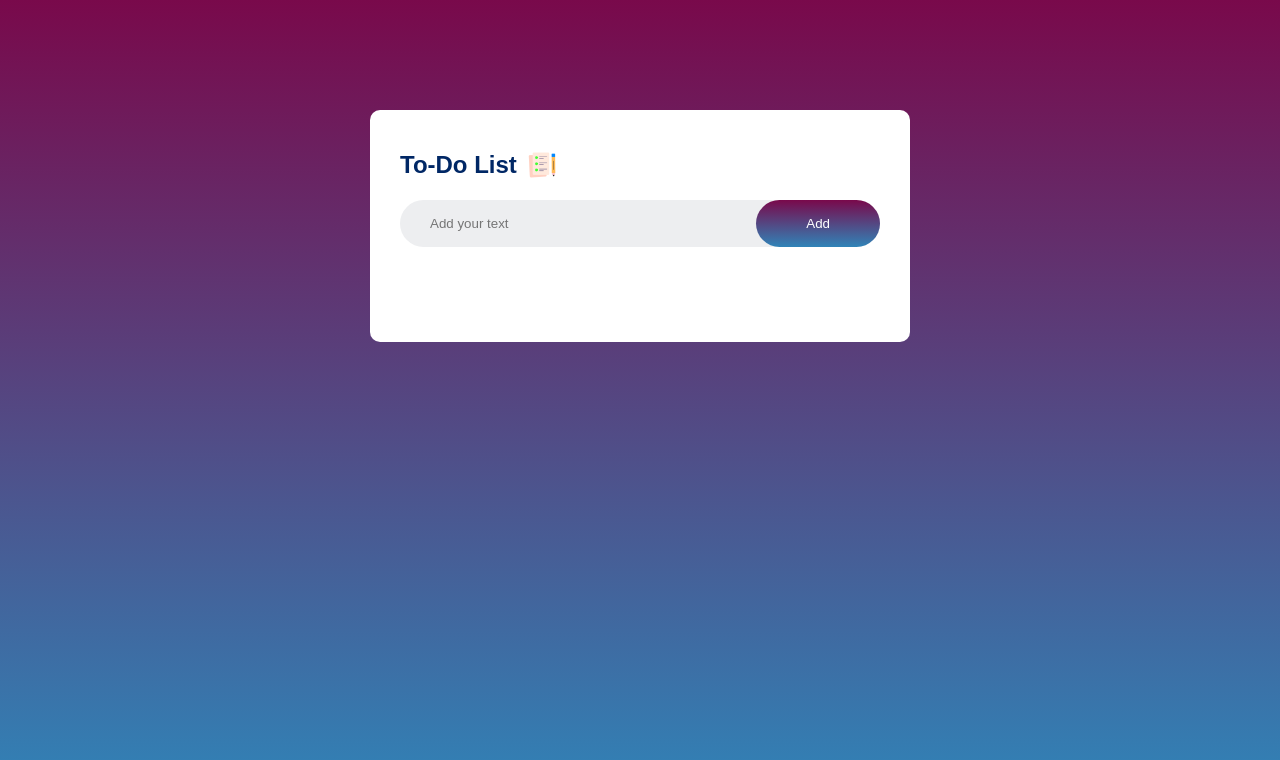
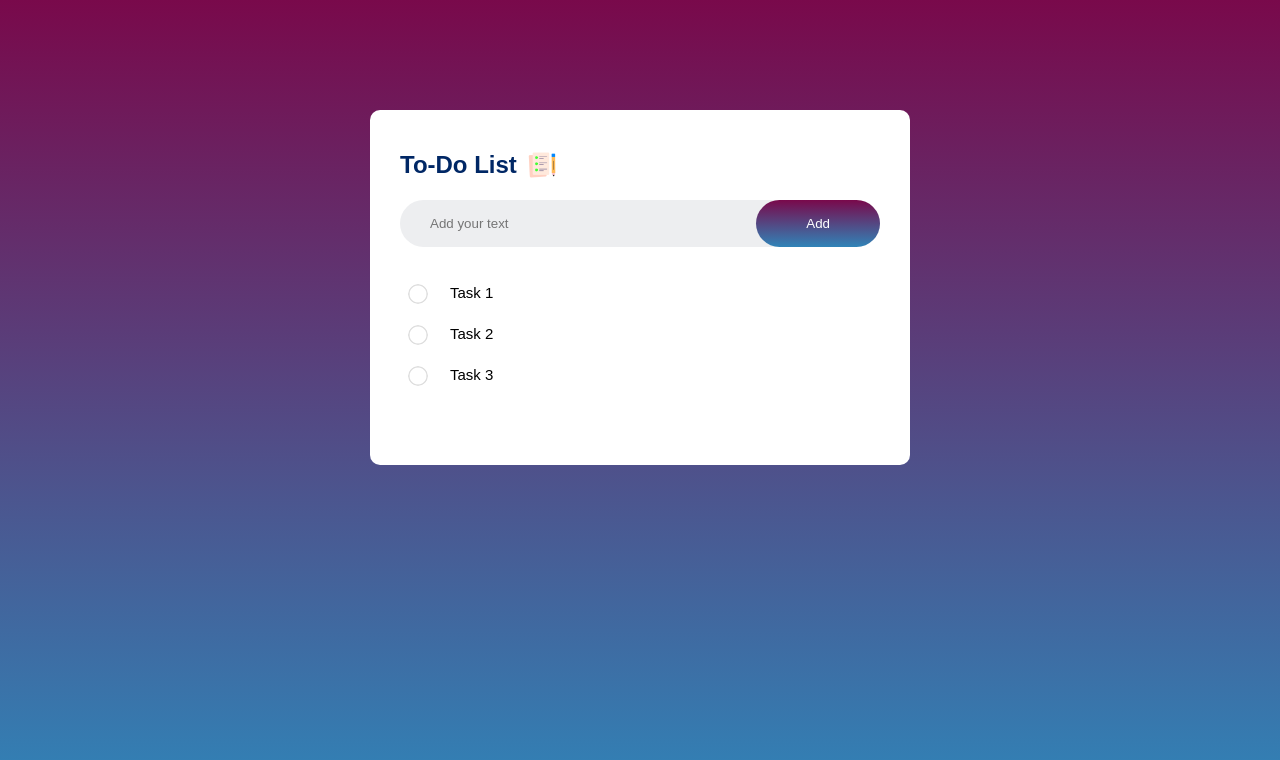
Before and after one commit to JosueSalazaku/to-do-app2, a plain HTML site: page index.html in a window 1280 px wide. Drawn offline with Linux system fonts and the light colour scheme.

Commit message:
Clock-Analog

```diff
--- a/index.html
+++ b/index.html
@@ -16,6 +16,11 @@
             <input type="text" id="input-box" placeholder="Add your text">
         <button>Add</button>
         </div>
+        <ul id="list-container">
+            <li>Task 1</li>
+            <li>Task 2</li>
+            <li>Task 3</li>
+        </ul>
        </div>
     </div>
 
--- a/style.css
+++ b/style.css
@@ -64,3 +64,25 @@ button {
     cursor: pointer;
     border-radius: 50px;
 }
+
+ul li {
+    list-style: none;
+    font-size: 15px;
+    padding: 12px 8px 12px 50px;
+    user-select: none;
+    cursor: pointer;
+    position: relative;
+}
+
+ul li::before {
+    content: '';
+    position: absolute;
+    height: 20px;
+    width: 20px;
+    border-radius: 50px;
+    background-image: url(/unchecked.png);
+    background-size: cover;
+    background-position: center;
+    top: 12px;
+    left: 8px;
+}
```
